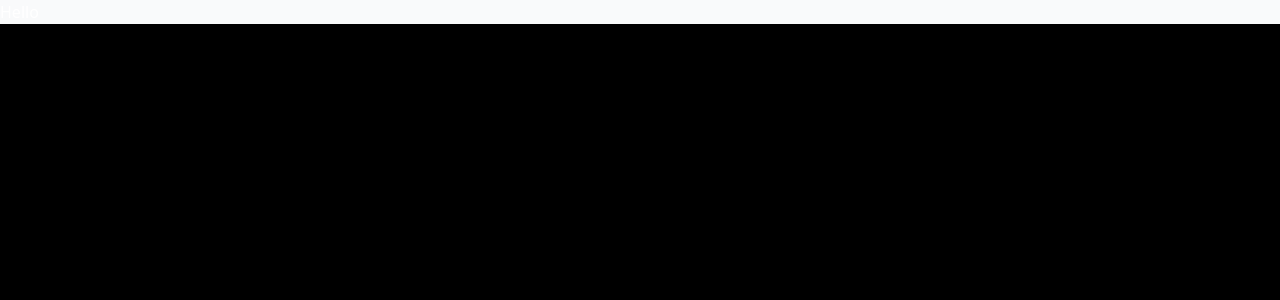
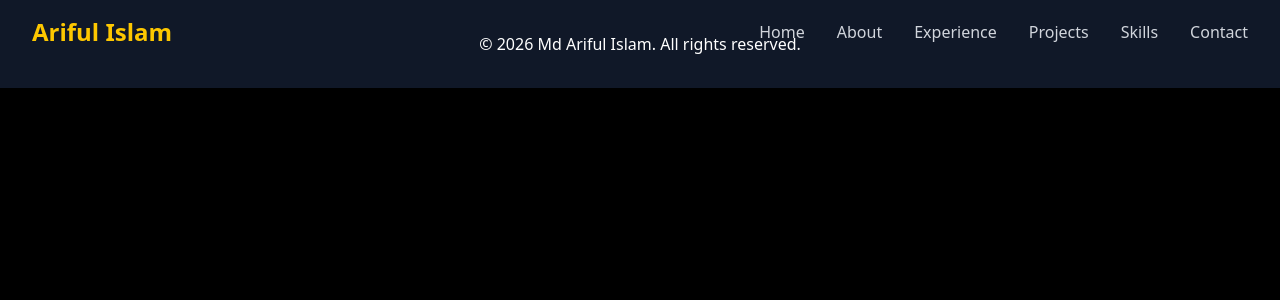
Before and after one commit to ariful202291976/my-portfolio, a Next.js app: page / in a window 1280 px wide. Shown: the top 300 px of the page. Built offline with nearby package versions, Linux system fonts and the light colour scheme.

Commit message:
navbar footer added

```diff
--- a/app/page.tsx
+++ b/app/page.tsx
@@ -1,9 +1,13 @@
+import Navbar from '../src/components/Navbar'
 
 
 export default function Home() {
   return (
     <main className="bg-gray-50">
-    <h1>Hello</h1>
+      <Navbar />
+      <footer className="bg-gray-900 text-white py-8 text-center">
+        <p>&copy; 2026 Md Ariful Islam. All rights reserved.</p>
+      </footer>
     </main>
   )
 }
--- a/src/components/Navbar.tsx
+++ b/src/components/Navbar.tsx
@@ -0,0 +1,79 @@
+'use client'
+
+import { useState, useEffect } from 'react'
+import { Menu, X } from 'lucide-react'
+
+export default function Navbar() {
+  const [isOpen, setIsOpen] = useState(false)
+  const [scrolled, setScrolled] = useState(false)
+
+  useEffect(() => {
+    const handleScroll = () => {
+      setScrolled(window.scrollY > 50)
+    }
+    window.addEventListener('scroll', handleScroll)
+    return () => window.removeEventListener('scroll', handleScroll)
+  }, [])
+
+  const navLinks = [
+    { name: 'Home', href: '#home' },
+    { name: 'About', href: '#about' },
+    { name: 'Experience', href: '#experience' },
+    { name: 'Projects', href: '#projects' },
+    { name: 'Skills', href: '#skills' },
+    { name: 'Contact', href: '#contact' },
+  ]
+
+  return (
+    <nav className={`fixed w-full z-50 transition-all duration-300 ${
+      scrolled ? 'bg-black/95 backdrop-blur-sm border-b border-yellow-500/20' : 'bg-transparent'
+    }`}>
+      <div className="max-w-7xl mx-auto px-4 sm:px-6 lg:px-8">
+        <div className="flex justify-between items-center h-16">
+          <a href="#home" className="text-2xl font-bold text-yellow-400">
+            Ariful Islam
+          </a>
+
+          {/* Desktop Navigation */}
+          <div className="hidden md:flex space-x-8">
+            {navLinks.map((link) => (
+              <a
+                key={link.name}
+                href={link.href}
+                className="text-gray-300 hover:text-yellow-400 transition-colors duration-200"
+              >
+                {link.name}
+              </a>
+            ))}
+          </div>
+
+          {/* Mobile Menu Button */}
+          <button
+            onClick={() => setIsOpen(!isOpen)}
+            className="md:hidden text-gray-300 hover:text-yellow-400"
+          >
+            {isOpen ? <X size={24} /> : <Menu size={24} />}
+          </button>
+        </div>
+      </div>
+
+      {/* Mobile Navigation */}
+      {isOpen && (
+        <div className="md:hidden bg-black/95 backdrop-blur-sm border-t border-yellow-500/20">
+          <div className="px-2 pt-2 pb-3 space-y-1">
+            {navLinks.map((link) => (
+              <a
+                key={link.name}
+                href={link.href}
+                onClick={() => setIsOpen(false)}
+                className="block px-3 py-2 text-gray-300 hover:bg-yellow-500/10 hover:text-yellow-400 rounded-md"
+              >
+                {link.name}
+              </a>
+            ))}
+          </div>
+        </div>
+      )}
+    </nav>
+  )
+}
```
